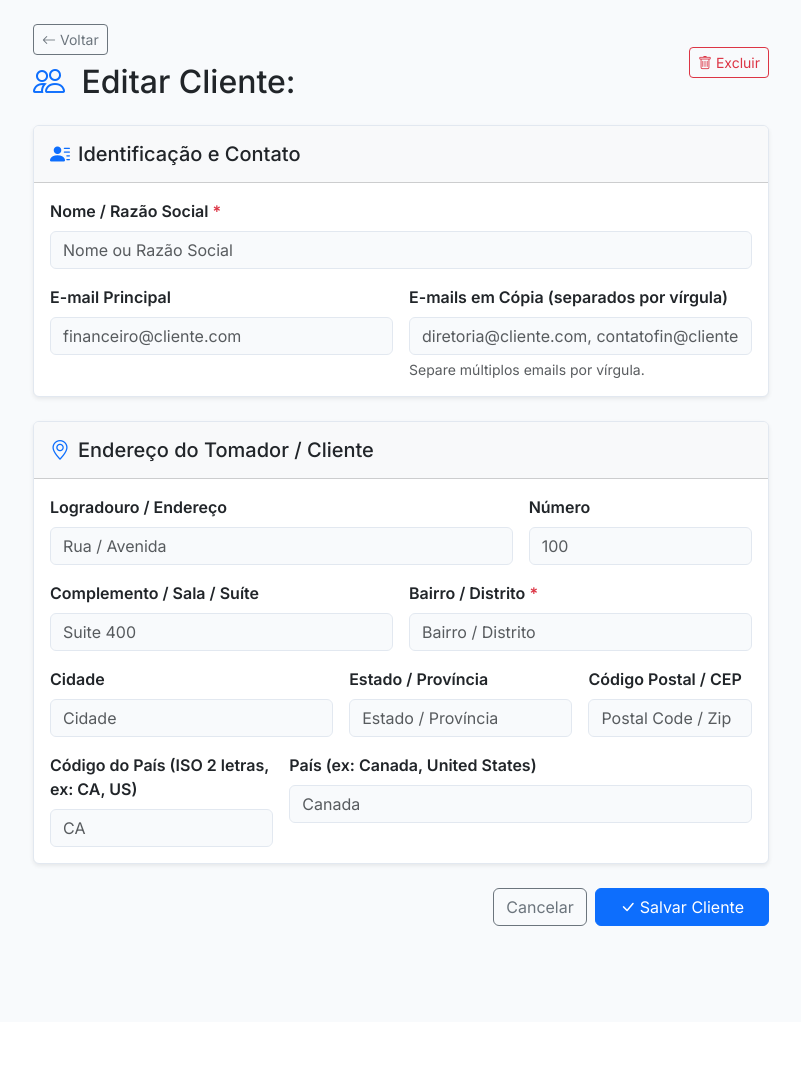
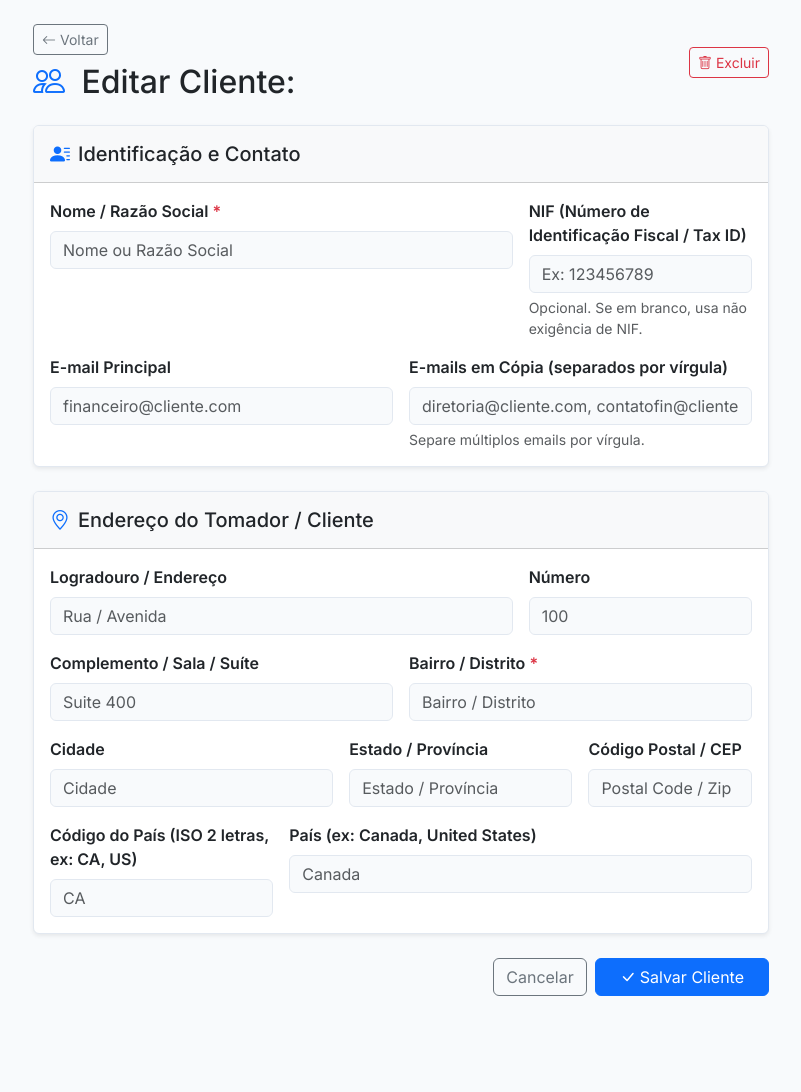
Before and after one commit to vitoralb/DevBrInvoices, a Django app: page /clients/new/ in a window 1280 px wide. Shown: the part 57-1149 px from the top of the page, without its empty margins (239-1040 px from the left). Before the commit the page ends 983 px from the top, so only its background shows below. Run offline with Django 5.2, Linux system fonts and the light colour scheme; a user stored in the database is signed in; tables that the repository leaves empty hold one stand-in row (values such as "Sample post"); parts of the project's set-up code (start-up, migrations or seed data) failed here and were passed over; some libraries are stand-ins or nearby versions.

Commit message:
feat(client): allow configuring client NIF with Sefin Nacional integration

```diff
--- a/core/admin.py
+++ b/core/admin.py
@@ -64,8 +64,8 @@ class CompanySettingsAdmin(admin.ModelAdmin):
 @admin.register(Client)
 class ClientAdmin(admin.ModelAdmin):
     ordering = ("-created_at",)
-    list_display = ("name", "country", "email")
-    search_fields = ("name", "email")
+    list_display = ("name", "nif", "country", "email")
+    search_fields = ("name", "nif", "email")
 
 
 class InvoiceItemInline(admin.TabularInline):
--- a/core/forms.py
+++ b/core/forms.py
@@ -587,6 +587,7 @@ class ClientForm(forms.ModelForm):
         model = Client
         fields = [
             "name",
+            "nif",
             "email",
             "email_cc",
             "address_line1",
@@ -601,6 +602,7 @@ class ClientForm(forms.ModelForm):
         ]
         labels = {
             "name": "Nome / Razão Social",
+            "nif": "NIF (Número de Identificação Fiscal / Tax ID)",
             "email": "E-mail Principal",
             "email_cc": "E-mails em Cópia (separados por vírgula)",
             "address_line1": "Logradouro / Endereço",
@@ -615,6 +617,7 @@ class ClientForm(forms.ModelForm):
         }
         widgets = {
             "name": forms.TextInput(attrs={"class": "form-control", "placeholder": "Nome ou Razão Social"}),
+            "nif": forms.TextInput(attrs={"class": "form-control", "placeholder": "Ex: 123456789"}),
             "email": forms.EmailInput(attrs={"class": "form-control", "placeholder": "financeiro@cliente.com"}),
             "email_cc": forms.TextInput(attrs={"class": "form-control", "placeholder": "diretoria@cliente.com, contatofin@cliente.com"}),
             "address_line1": forms.TextInput(attrs={"class": "form-control", "placeholder": "Rua / Avenida"}),
@@ -631,6 +634,10 @@ class ClientForm(forms.ModelForm):
     def __init__(self, *args, **kwargs):
         super().__init__(*args, **kwargs)
         self.fields["address_neighborhood"].required = True
+
+    def clean_nif(self):
+        nif = self.cleaned_data.get("nif", "")
+        return nif.strip() if nif else ""
 
     def clean_address_country_code(self):
         code = self.cleaned_data.get("address_country_code", "")
--- a/core/models.py
+++ b/core/models.py
@@ -208,6 +208,13 @@ class CompanySettings(models.Model):
 class Client(models.Model):
     id = models.UUIDField(primary_key=True, default=uuid.uuid4, editable=False)
     name = models.CharField(max_length=255)
+    nif = models.CharField(
+        max_length=40,
+        blank=True,
+        default="",
+        verbose_name="NIF",
+        help_text="Número de Identificação Fiscal no exterior (NIF / Tax ID)",
+    )
 
     created_at = models.DateTimeField(default=timezone.now)
     updated_at = models.DateTimeField(auto_now=True)
@@ -236,6 +243,8 @@ class Client(models.Model):
     )
 
     def clean(self):
+        if self.nif:
+            self.nif = self.nif.strip()
         if not self.address_neighborhood:
             raise ValidationError(
                 {"address_neighborhood": "Bairro is mandatory for NFS-e Nacional."}
--- a/core/templates/core/client_form.html
+++ b/core/templates/core/client_form.html
@@ -50,11 +50,19 @@
                 </div>
                 <div class="card-body">
                     <div class="row g-3">
-                        <div class="col-12">
+                        <div class="col-md-8">
                             <label class="form-label fw-semibold" for="{{ form.name.id_for_label }}">{{ form.name.label }} <span class="text-danger">*</span></label>
                             {{ form.name }}
                             {% if form.name.errors %}
                             <div class="text-danger small mt-1">{{ form.name.errors|join:", " }}</div>
+                            {% endif %}
+                        </div>
+                        <div class="col-md-4">
+                            <label class="form-label fw-semibold" for="{{ form.nif.id_for_label }}">{{ form.nif.label }}</label>
+                            {{ form.nif }}
+                            <div class="form-text small">Opcional. Se em branco, usa não exigência de NIF.</div>
+                            {% if form.nif.errors %}
+                            <div class="text-danger small mt-1">{{ form.nif.errors|join:", " }}</div>
                             {% endif %}
                         </div>
                         <div class="col-md-6">
--- a/core/templates/core/client_list.html
+++ b/core/templates/core/client_list.html
@@ -35,6 +35,9 @@
                             <a href="{% url 'client_update' client.id %}" class="text-decoration-none">
                                 {{ client.name }}
                             </a>
+                            {% if client.nif %}
+                            <div class="small text-muted fw-normal">NIF: <span class="font-monospace">{{ client.nif }}</span></div>
+                            {% endif %}
                         </td>
                         <td>
                             {% if client.email %}
--- a/core/templates/core/invoice_detail.html
+++ b/core/templates/core/invoice_detail.html
@@ -128,7 +128,7 @@
                             </button>
                             {% endif %}
                         </div>
-                        <div class="mb-1"><strong>Cliente:</strong> {{ invoice.client.name }}</div>
+                        <div class="mb-1"><strong>Cliente:</strong> {{ invoice.client.name }}{% if invoice.client.nif %} <span class="text-body-secondary small">(NIF: {{ invoice.client.nif }})</span>{% endif %}</div>
                         <div class="mb-1"><strong>Data de Emissão:</strong> {{ invoice.issue_date|date:"d/m/Y" }}</div>
                         <div><strong>Moeda:</strong> <span class="font-monospace">{{ invoice.currency }}</span></div>
                     </div>
--- a/core/templates/core/nfse_detail.html
+++ b/core/templates/core/nfse_detail.html
@@ -402,6 +402,9 @@
                 <div class="mb-3">
                     <span class="text-muted small d-block">Tomador / Cliente</span>
                     <strong class="d-block">{{ nf.invoice.client.name }}</strong>
+                    {% if nf.invoice.client.nif %}
+                    <small class="text-body-secondary d-block">NIF: {{ nf.invoice.client.nif }}</small>
+                    {% endif %}
                     {% if nf.invoice.client.address_city and nf.invoice.client.country %}
                     <small class="text-muted">{{ nf.invoice.client.address_city }}, {{ nf.invoice.client.country }}</small>
                     {% elif nf.invoice.client.address_city %}
```
Also changed, not shown: core/nfse/nacional/provider.py (+7 -1 lines), core/tests/test_core.py (+51 -0 lines), core/migrations/0005_client_nif.py (added).
